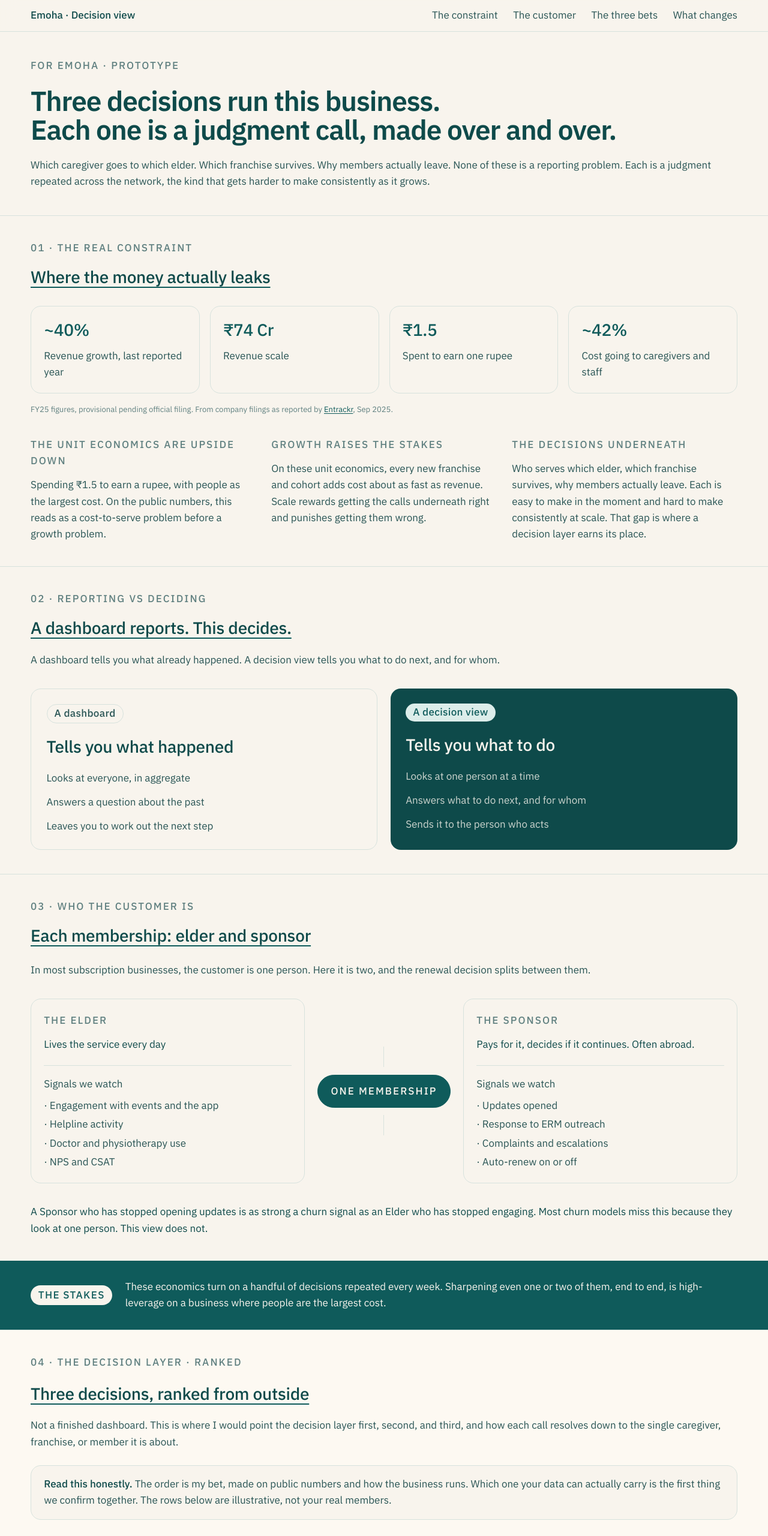
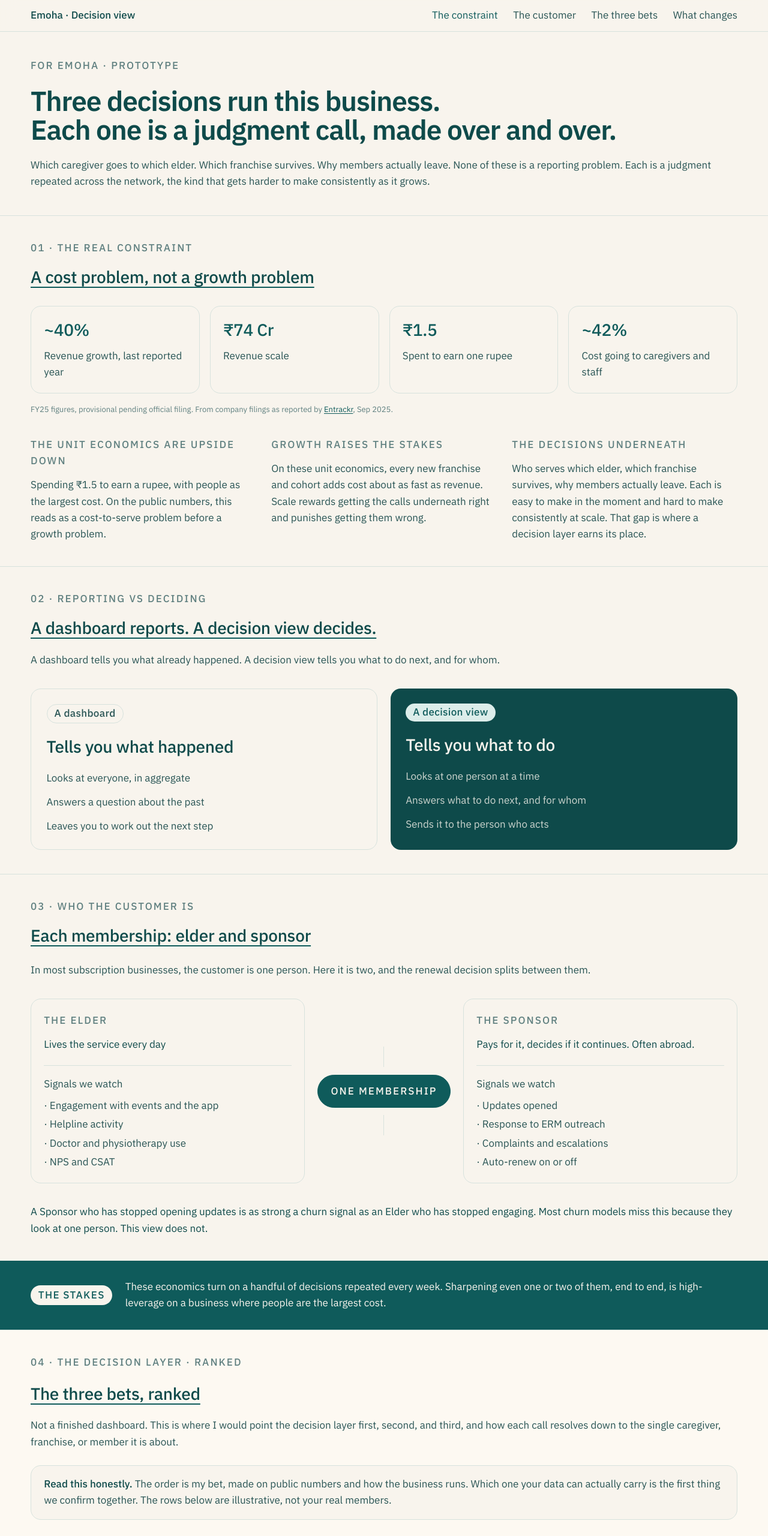
Before and after one commit to MaulinShah26/emoha-decision-view, a Next.js app: page / in a window 1280 px wide. Shown: the top 2561 px of the page at 60% size. Built offline with nearby package versions, Linux system fonts and the light colour scheme.

Commit message:
Update metadata, plain section titles, re-point section 07 to three bets, nav active-state

```diff
--- a/app/layout.tsx
+++ b/app/layout.tsx
@@ -10,9 +10,9 @@ const plexSans = IBM_Plex_Sans({
 });
 
 export const metadata: Metadata = {
-  title: "Emoha · Member Retention Decision View",
+  title: "Emoha · Decision view",
   description:
-    "A decision queue for membership renewal at scale. Built around the elder plus sponsor unit, ranked by Value-at-Risk times Risk, with suppression as a first-class output.",
+    "A decision layer for the three calls that drive Emoha's economics: cost to serve, franchise survival, and member retention. Each ranked by value at stake and how actionable, per unit, with an owner.",
   robots: { index: false, follow: false },
 };
 
--- a/components/Closing.tsx
+++ b/components/Closing.tsx
@@ -9,7 +9,7 @@ export default function Closing() {
           </p>
           <p className="text-md text-ink-muted lg:pb-2">
             Same data the team already has. New question being asked of it.
-            One cohort first, lift proven against a holdout, then it grows.
+            One bet first, lift proven against a holdout, then it grows.
           </p>
         </div>
       </div>
--- a/components/DashboardVsQueue.tsx
+++ b/components/DashboardVsQueue.tsx
@@ -4,7 +4,7 @@ export default function DashboardVsQueue() {
       <div className="mx-auto max-w-wide px-8 lg:px-12">
         <p className="eyebrow">02 · Reporting vs deciding</p>
         <h2 className="mt-4 display title-underline inline-block">
-          A dashboard reports. This decides.
+          A dashboard reports. A decision view decides.
         </h2>
         <p className="mt-5 text-md text-ink-muted">
           A dashboard tells you what already happened. A decision view tells you
--- a/components/DecisionView.tsx
+++ b/components/DecisionView.tsx
@@ -24,7 +24,7 @@ export default function DecisionView() {
       <div className="mx-auto max-w-wide px-8 lg:px-12">
         <p className="eyebrow">04 · The decision layer · ranked</p>
         <h2 className="mt-5 display title-underline inline-block">
-          Three decisions, ranked from outside
+          The three bets, ranked
         </h2>
         <p className="mt-5 text-md text-ink-muted">
           Not a finished dashboard. This is where I would point the decision
--- a/components/Nav.tsx
+++ b/components/Nav.tsx
@@ -1,3 +1,7 @@
+"use client";
+
+import { useEffect, useState } from "react";
+
 const links = [
   { href: "#constraint", label: "The constraint" },
   { href: "#unit", label: "The customer" },
@@ -6,6 +10,26 @@ const links = [
 ];
 
 export default function Nav() {
+  const [active, setActive] = useState<string>("");
+
+  useEffect(() => {
+    const els = links
+      .map((l) => document.getElementById(l.href.slice(1)))
+      .filter((el): el is HTMLElement => el !== null);
+
+    const observer = new IntersectionObserver(
+      (entries) => {
+        entries.forEach((entry) => {
+          if (entry.isIntersecting) setActive(entry.target.id);
+        });
+      },
+      { rootMargin: "-45% 0px -50% 0px", threshold: 0 }
+    );
+
+    els.forEach((el) => observer.observe(el));
+    return () => observer.disconnect();
+  }, []);
+
   return (
     <nav className="sticky top-0 z-50 border-b border-line bg-page/85 backdrop-blur-md">
       <div className="mx-auto max-w-wide px-8 lg:px-12 h-[52px] flex items-center justify-between gap-8">
@@ -16,15 +40,20 @@ export default function Nav() {
           Emoha · Decision view
         </a>
         <div className="flex items-center gap-6 overflow-x-auto no-scrollbar">
-          {links.map((l) => (
+          {links.map((l) => {
+            const isActive = active === l.href.slice(1);
+            return (
               <a
                 key={l.href}
                 href={l.href}
-              className="text-md text-ink-muted hover:text-accent whitespace-nowrap transition-colors"
+                className={`text-md whitespace-nowrap transition-colors ${
+                  isActive ? "text-accent" : "text-ink-muted hover:text-accent"
+                }`}
               >
                 {l.label}
               </a>
-          ))}
+            );
+          })}
         </div>
       </div>
     </nav>
--- a/components/RenewalProblem.tsx
+++ b/components/RenewalProblem.tsx
@@ -26,7 +26,7 @@ export default function RenewalProblem() {
       <div className="mx-auto max-w-content px-8 lg:px-12">
         <p className="eyebrow">01 · The real constraint</p>
         <h2 className="mt-4 display title-underline inline-block">
-          Where the money actually leaks
+          A cost problem, not a growth problem
         </h2>
 
         <div className="mt-7 grid gap-4 grid-cols-2 lg:grid-cols-4">
--- a/components/WhatChanges.tsx
+++ b/components/WhatChanges.tsx
@@ -2,15 +2,15 @@ export default function WhatChanges() {
   const blocks = [
     {
       label: "Business impact",
-      body: "Renewal rate as a tracked metric, not a year-end number. Saves attributed to specific recommended actions. Holdout-proven lift. Rupees retained against rupees at risk, every cycle.",
+      body: "Cost to serve, franchise survival, and renewal tracked as live numbers each cycle. Every recommended action tied to rupees saved or at risk, and proven against a holdout.",
     },
     {
       label: "Team impact",
-      body: "ERMs get a ranked work queue each morning, sorted by where the value is. Doctors get clinically-triggered reviews on the highest-risk elders. Ops gets early flags on franchises that may be affecting renewal. HQ gets a portfolio view of where value is at risk.",
+      body: "Ops gets a ranked queue of caregiver and franchise calls each morning. ERMs get the members worth saving, ranked by value. Doctors get clinically-triggered reviews on the highest-risk elders. HQ gets a portfolio view of where value is at risk across all three bets.",
     },
     {
       label: "How it lands",
-      body: "Built on one slice first, say Comprehensive plan with NRI sponsors. Lift proven against a control group before the layer expands. No new tool for the team to learn. This sits on top of the work they already do.",
+      body: "Built on one bet first, say cost to serve, where the data is cleanest. Lift proven against a control before it expands to the next. No new tool to learn. It sits on top of the work the team already does.",
     },
   ];
 
@@ -19,7 +19,7 @@ export default function WhatChanges() {
       <div className="mx-auto max-w-wide px-8 lg:px-12">
         <p className="eyebrow">07 · What changes for Emoha</p>
         <h2 className="mt-5 display title-underline inline-block">
-          What this means in practice
+          What changes in practice
         </h2>
         <div className="mt-7 grid gap-6 md:grid-cols-3">
           {blocks.map((b) => (
```
Lines whose indentation alone changed are shown as unchanged.
